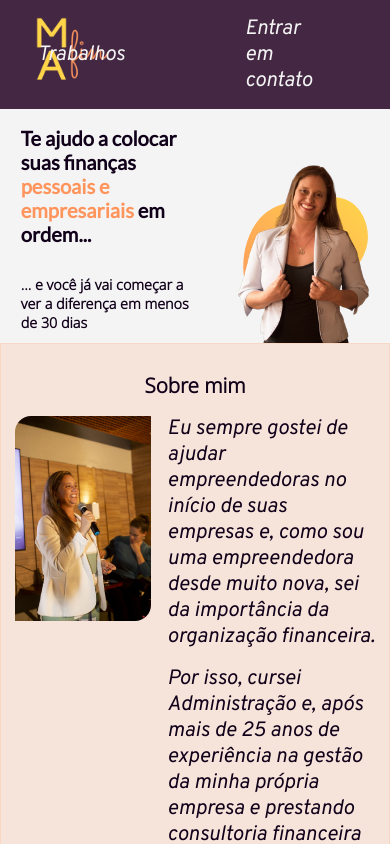
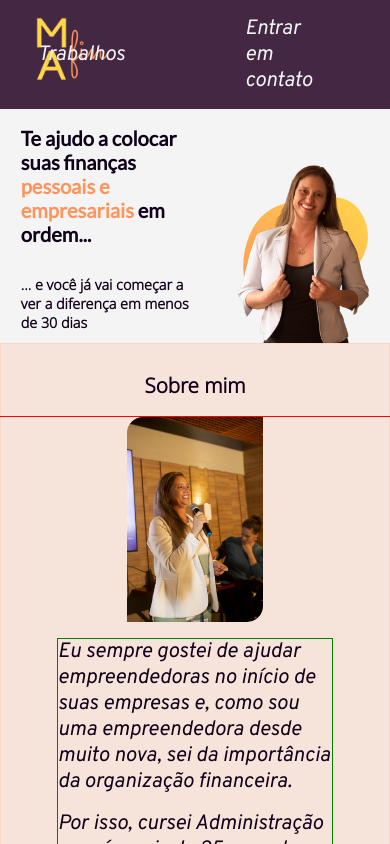
Before and after one commit to yannidilly/MAfin, a React (Create React App) app: page / in a window 390 px wide. Shown: the top 844 px of the page. Built offline with nearby package versions, Linux system fonts and the light colour scheme.

Commit message:
cria responsividade de texto ao lado da imagem

```diff
--- a/src/pages/Home.js
+++ b/src/pages/Home.js
@@ -26,7 +26,7 @@ function Home() {
         <h2>Sobre mim</h2>
         <div className="about-section-content-div">
           <img alt="Michelle Abritta palestrando" src={ PhotoLecture } />
-          <div className="text-div">
+          <div className="about-section-content-text-div">
             <p>
               Eu sempre gostei de ajudar empreendedoras no início de suas empresas e, como sou uma empreendedora desde muito nova, sei da importância da organização financeira.
             </p>
--- a/src/styles/pages/Home.css
+++ b/src/styles/pages/Home.css
@@ -40,8 +40,12 @@
 }
 
 .about-section-content-div {
+  border: 1px solid red;
+
+  justify-content: center;
   display: flex;
-  width: calc(75% + 10vh);
+  flex-wrap: wrap;
+  width: calc(95% + 5vh);
   gap: 1rem;
 }
 
@@ -50,12 +54,14 @@
   height: calc(20vw + 15vh);
 }
 
-.about-section-content-div .text-div {
+.about-section-content-text-div {
+  border: 1px solid green;
   display: flex;
   flex-direction: column;
   gap: 1rem;
+  width: calc(95% - 25vw);
 }
 
-.about-section-content-div .text-div p {
+.about-section-content-text-div p {
   margin: 0;
 }
```
